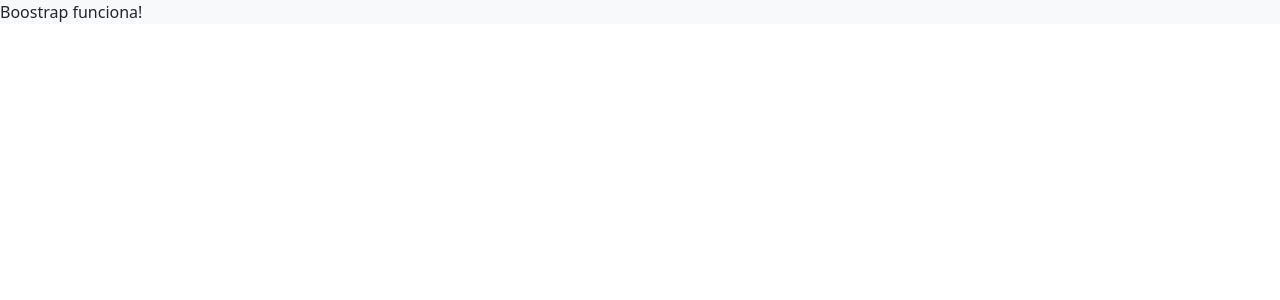
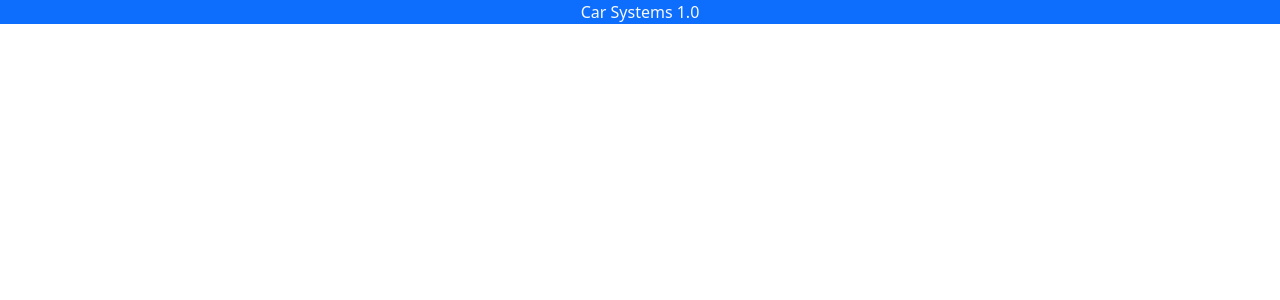
Before and after one commit to JulianaOAguilar/Cadastro_Carros, an Angular app: page / in a window 1280 px wide. Shown: the top 300 px of the page. Built offline with nearby package versions, Linux system fonts and the light colour scheme.

Commit message:
:sparkles: Closes #2 feat: Componente header

```diff
--- a/src/app/app-module.ts
+++ b/src/app/app-module.ts
@@ -4,10 +4,12 @@
 import { AppRoutingModule } from './app-routing-module';
 import { App } from './app';
 import { NgbModule } from '@ng-bootstrap/ng-bootstrap';
+import { Header } from './components/header/header';
 
 @NgModule({
   declarations: [
-    App
+    App,
+    Header
   ],
   imports: [
     BrowserModule,
--- a/src/app/app.html
+++ b/src/app/app.html
@@ -1,3 +1 @@
-<div class="bg-light">
-{{title}}
-</div>
+<app-header></app-header>
--- a/src/app/app.ts
+++ b/src/app/app.ts
@@ -7,5 +7,4 @@
   styleUrl: './app.css'
 })
 export class App {
-  title = 'Boostrap funciona!'
 }
--- /dev/null
+++ b/src/app/components/header/header.html
@@ -0,0 +1,3 @@
+<div class="bg-primary text-light text-center">
+{{title}}
+</div>
--- /dev/null
+++ b/src/app/components/header/header.ts
@@ -0,0 +1,11 @@
+import { Component } from '@angular/core';
+
+@Component({
+  selector: 'app-header',
+  standalone: false,
+  templateUrl: './header.html',
+  styleUrl: './header.css'
+})
+export class Header {
+title = "Car Systems 1.0";
+}
```
Also changed, not shown: src/app/components/header/header.css (added), 1 other file (tests, documents, lock files or other folders).
